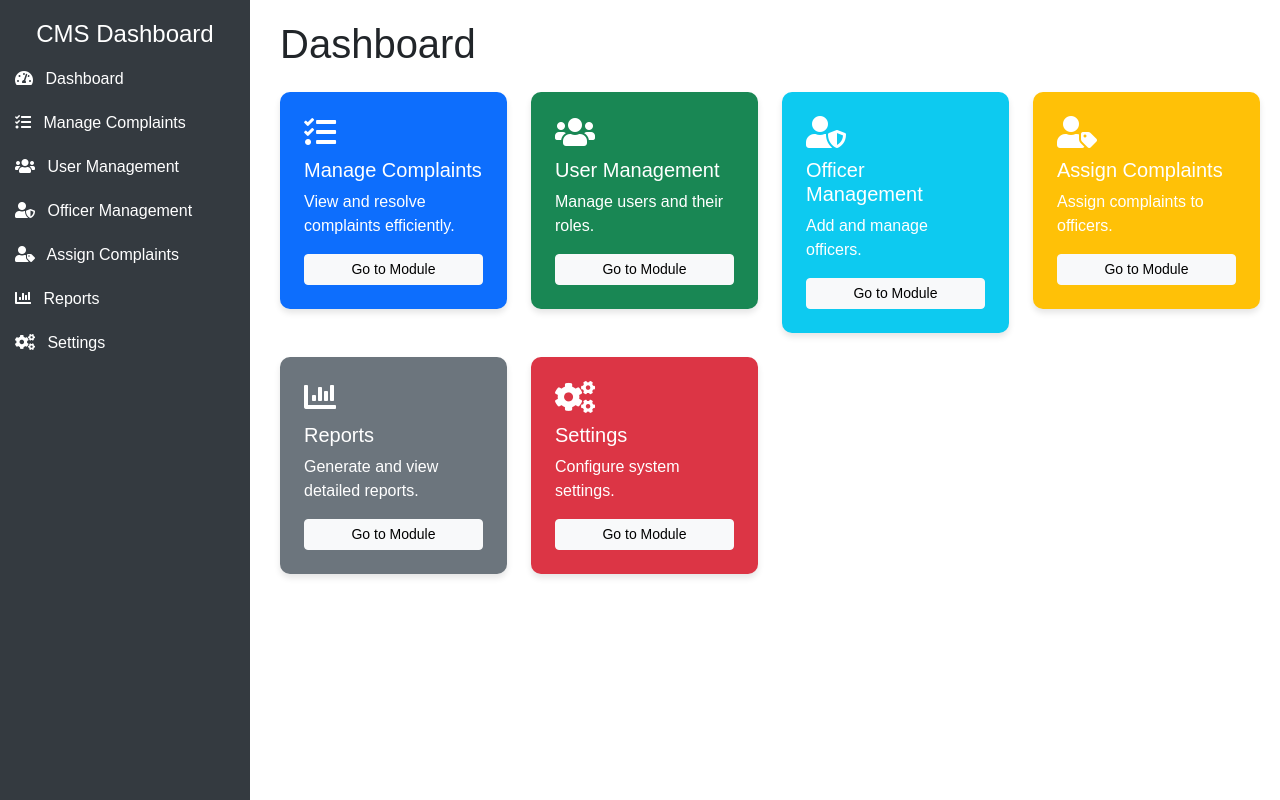
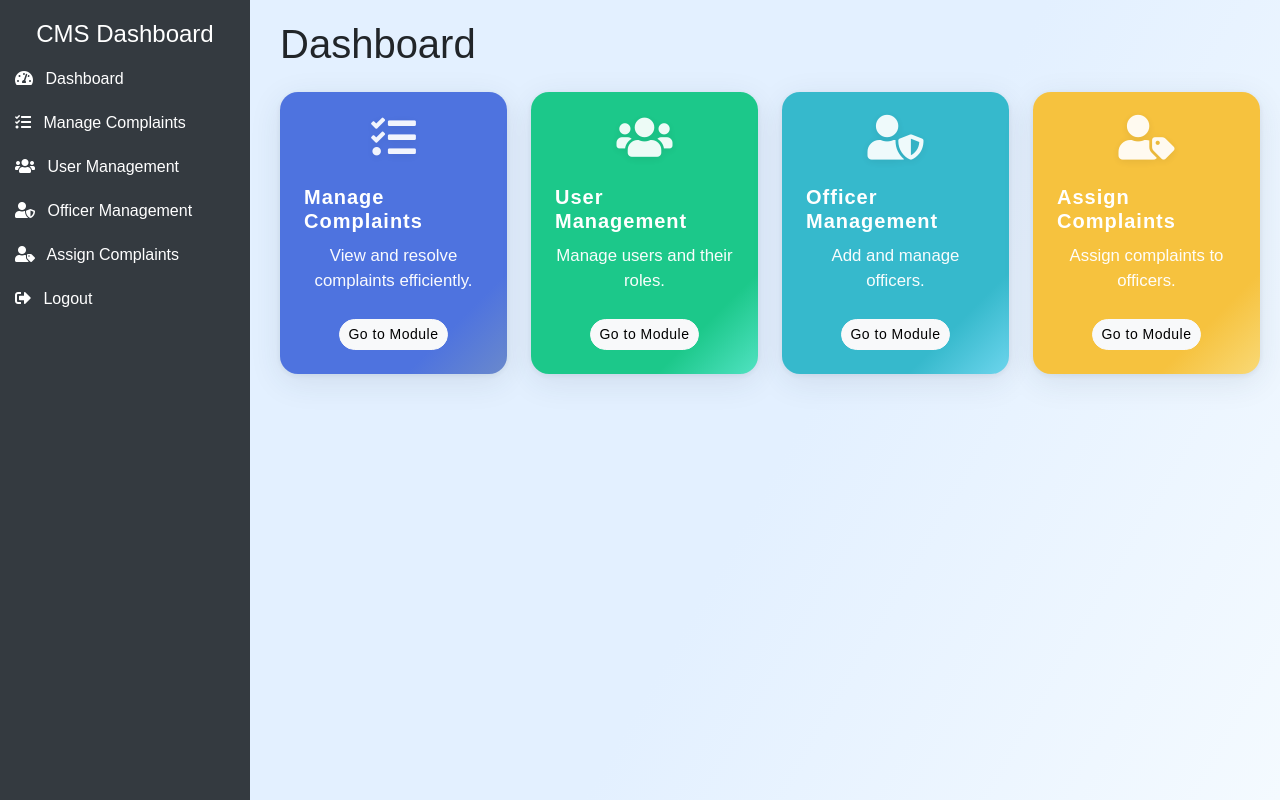
Before and after one commit to vaishnavirenkigoudra/CMS, a PHP site: page /dashboard.php in a window 1280 px wide. Run offline with PHP 8.4, Linux system fonts and the light colour scheme.

Commit message:
i have made some changes
i have made some changes
jhbjh

```diff
--- a/contact.html
+++ b/contact.html
@@ -69,7 +69,7 @@
                     </button>
                     <div class="collapse navbar-collapse bg-light" id="navbarCollapse">
                         <div class="navbar-nav ms-auto">
-                            <a href="index.html" class="nav-item nav-link">Home</a>
+                            <a href="index.php" class="nav-item nav-link">Home</a>
                              <a href="#about" class="nav-item nav-link">About</a>
                             <a href="#service" class="nav-item nav-link">Services</a>
                             <a href="#causes" class="nav-item nav-link">LearnMore</a>
--- a/dashboard.php
+++ b/dashboard.php
@@ -9,6 +9,8 @@
     <style>
         body {
             font-family: Arial, sans-serif;
+            background: linear-gradient(120deg, #e3f0ff 60%, #f4faff 100%);
+            min-height: 100vh;
         }
         .sidebar {
             height: 100vh;
@@ -35,12 +37,60 @@
         }
         .card {
             border: none;
-            border-radius: 10px;
-            box-shadow: 0 4px 6px rgba(0, 0, 0, 0.1);
+            border-radius: 18px;
+            box-shadow: 0 8px 32px rgba(44, 62, 80, 0.10), 0 1.5px 6px rgba(44, 62, 80, 0.08);
+            min-height: 240px;
+            display: flex;
+            flex-direction: column;
+            align-items: center;
+            justify-content: center;
+            background: #fff;
+            transition: transform 0.2s, box-shadow 0.2s;
+            position: relative;
+            overflow: hidden;
+        }
+        .card.bg-primary {
+            background: linear-gradient(135deg, #4e73df 80%, #6a89cc 100%);
+        }
+        .card.bg-success {
+            background: linear-gradient(135deg, #1cc88a 80%, #51e2c2 100%);
+        }
+        .card.bg-info {
+            background: linear-gradient(135deg, #36b9cc 80%, #6dd5ed 100%);
+        }
+        .card.bg-warning {
+            background: linear-gradient(135deg, #f6c23e 80%, #f9d976 100%);
+        }
+        .card:hover {
+            transform: translateY(-8px) scale(1.04);
+            box-shadow: 0 16px 32px rgba(44, 62, 80, 0.18), 0 2px 8px rgba(44, 62, 80, 0.10);
         }
         .card i {
-            font-size: 2rem;
+            font-size: 2.8rem;
+            margin-bottom: 14px;
+            opacity: 0.92;
+            filter: drop-shadow(0 2px 4px rgba(0,0,0,0.08));
+        }
+        .card h5 {
+            margin-top: 10px;
             margin-bottom: 10px;
+            font-weight: 700;
+            letter-spacing: 1px;
+        }
+        .card p {
+            flex: 1;
+            text-align: center;
+            opacity: 0.97;
+            font-size: 1.05rem;
+        }
+        .row.g-4 > [class^="col-"] {
+            display: flex;
+        }
+        .card .btn {
+            margin-top: 10px;
+            border-radius: 20px;
+            font-weight: 500;
+            letter-spacing: 0.5px;
         }
     </style>
 </head>
@@ -48,13 +98,12 @@
     <!-- Sidebar -->
     <div class="sidebar">
         <h4 class="text-center">CMS Dashboard</h4>
-        <a href="#dashboard"><i class="fas fa-tachometer-alt me-2"></i> Dashboard</a>
+        <a href="dashboard.php"><i class="fas fa-tachometer-alt me-2"></i> Dashboard</a>
         <a href="complaints_table.php"><i class="fas fa-tasks me-2"></i> Manage Complaints</a>
         <a href="display_contacts.php"><i class="fas fa-users me-2"></i> User Management</a>
         <a href="officers.php"><i class="fas fa-user-shield me-2"></i> Officer Management</a>
         <a href="assign_complaints.php"><i class="fas fa-user-tag me-2"></i> Assign Complaints</a>
-        <a href="#reports"><i class="fas fa-chart-bar me-2"></i> Reports</a>
-        <a href="#settings"><i class="fas fa-cogs me-2"></i> Settings</a>
+        <a href="logout.php"><i class="fas fa-sign-out-alt me-2"></i> Logout</a>
     </div>
 
     <!-- Content -->
@@ -63,52 +112,36 @@
 
         <!-- Cards Section -->
         <div class="row g-4">
-            <div class="col-md-6 col-lg-3">
-                <div class="card bg-primary text-white p-4">
+            <div class="col-md-6 col-lg-3 d-flex">
+                <div class="card bg-primary text-white p-4 w-100">
                     <i class="fas fa-tasks"></i>
                     <h5>Manage Complaints</h5>
                     <p>View and resolve complaints efficiently.</p>
                     <a href="complaints_table.php" class="btn btn-light btn-sm">Go to Module</a>
                 </div>
             </div>
-            <div class="col-md-6 col-lg-3">
-                <div class="card bg-success text-white p-4">
+            <div class="col-md-6 col-lg-3 d-flex">
+                <div class="card bg-success text-white p-4 w-100">
                     <i class="fas fa-users"></i>
                     <h5>User Management</h5>
                     <p>Manage users and their roles.</p>
                     <a href="display_contacts.php" class="btn btn-light btn-sm">Go to Module</a>
                 </div>
             </div>
-            <div class="col-md-6 col-lg-3">
-                <div class="card bg-info text-white p-4">
+            <div class="col-md-6 col-lg-3 d-flex">
+                <div class="card bg-info text-white p-4 w-100">
                     <i class="fas fa-user-shield"></i>
                     <h5>Officer Management</h5>
                     <p>Add and manage officers.</p>
                     <a href="officers.php" class="btn btn-light btn-sm">Go to Module</a>
                 </div>
             </div>
-            <div class="col-md-6 col-lg-3">
-                <div class="card bg-warning text-white p-4">
+            <div class="col-md-6 col-lg-3 d-flex">
+                <div class="card bg-warning text-white p-4 w-100">
                     <i class="fas fa-user-tag"></i>
                     <h5>Assign Complaints</h5>
                     <p>Assign complaints to officers.</p>
                     <a href="assign_complaints.php" class="btn btn-light btn-sm">Go to Module</a>
-                </div>
-            </div>
-            <div class="col-md-6 col-lg-3">
-                <div class="card bg-secondary text-white p-4">
-                    <i class="fas fa-chart-bar"></i>
-                    <h5>Reports</h5>
-                    <p>Generate and view detailed reports.</p>
-                    <a href="#reports" class="btn btn-light btn-sm">Go to Module</a>
-                </div>
-            </div>
-            <div class="col-md-6 col-lg-3">
-                <div class="card bg-danger text-white p-4">
-                    <i class="fas fa-cogs"></i>
-                    <h5>Settings</h5>
-                    <p>Configure system settings.</p>
-                    <a href="#settings" class="btn btn-light btn-sm">Go to Module</a>
                 </div>
             </div>
         </div>
--- a/submit_login.php
+++ b/submit_login.php
@@ -33,7 +33,7 @@ if ($_SERVER["REQUEST_METHOD"] == "POST") {
             $_SESSION['user_name'] = $user['name'];
 
             // Redirect to index.html
-            header("Location: index.php");
+            header("Location: complaint.html");
             exit();
         } else {
             echo "Invalid password. <a href='login.html'>Try again</a>";
```
Also changed, not shown: complaint.html (+5 -4 lines), index.php (+23 -19 lines), logout.php (added, +13 -0 lines).
